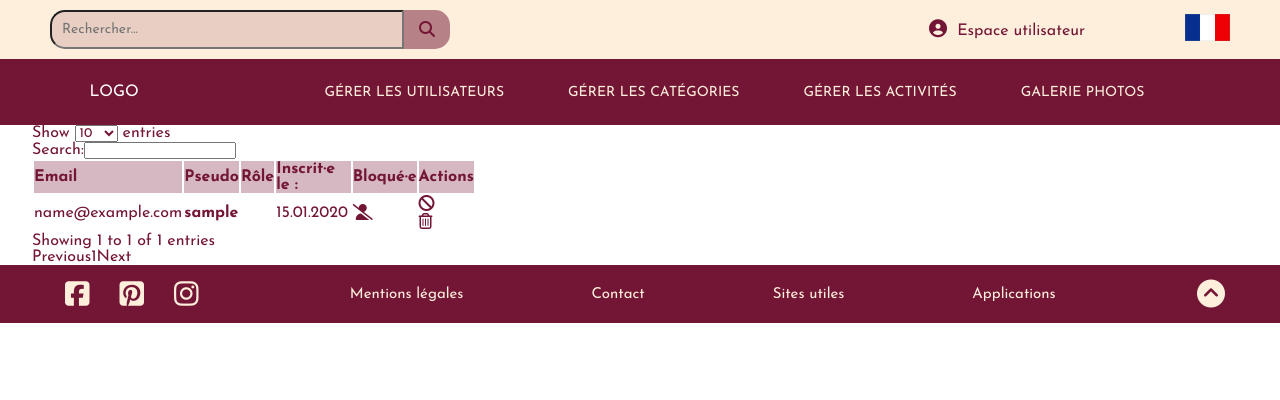
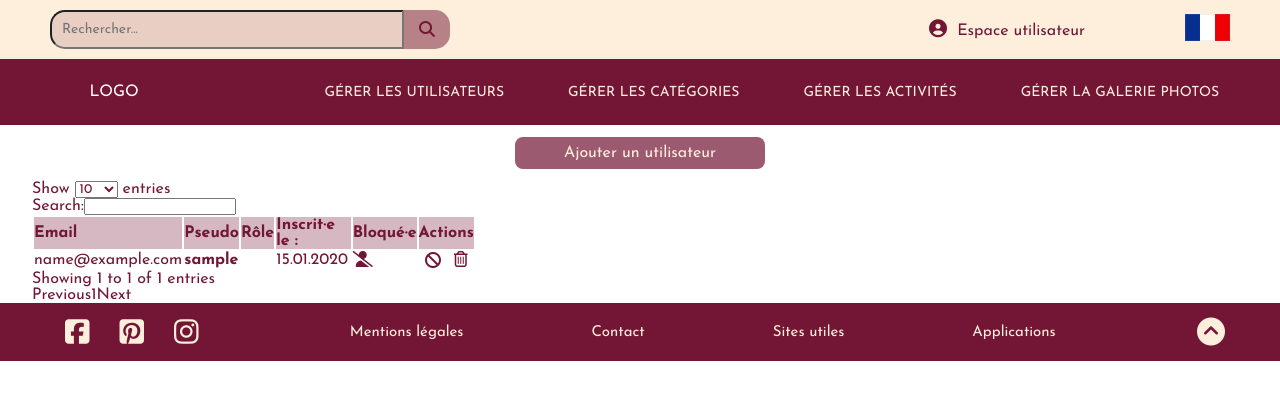
Before and after one commit to sophie-rud/Projet-dwwm-Hello-Bordeaux, a Symfony app: template templates/admin/page/user/admin_list_users.html.twig in a window 1280 px wide. Shown: the top 400 px of the page. Run offline with Twig, Linux system fonts and the light colour scheme; the template is opened without the code that fills it: most values are stand-ins (such as "Sample title", 1, 10 or a date in 2020); some libraries are stand-ins or nearby versions.

Commit message:
Modification popups admin & buttons 'add a ..'  on admin interfaces

```diff
--- a/public/asset/css/app.css
+++ b/public/asset/css/app.css
@@ -179,7 +179,7 @@ a {
   text-align: center;
 }
 
-.popup-confirmation {
+.popup-confirmation-delete, .popup-confirmation-block {
   display: none;
   position: fixed;
   background-color: #FEEFDD;
@@ -189,7 +189,7 @@ a {
   padding: 100px;
   text-align: center;
 }
-.popup-confirmation p {
+.popup-confirmation-delete p, .popup-confirmation-block p {
   margin-bottom: 25px;
 }
 
@@ -235,6 +235,28 @@ tr:nth-of-type(even) {
   height: 100%;
   object-fit: cover;
   overflow: hidden;
+}
+
+.td-flex {
+  display: flex;
+  flex-direction: row;
+  justify-content: space-around;
+  align-items: center;
+  gap: 0%;
+}
+.td-flex i {
+  padding: 0 3px;
+}
+
+.add-btn-style {
+  background-color: rgba(115, 21, 52, 0.7);
+  color: #FEEFDD;
+  border-radius: 8px;
+  padding: 8px 25px;
+  display: block;
+  text-align: center;
+  width: 200px;
+  margin: 12px auto;
 }
 
 #headerTopBar {
--- a/public/asset/js/main.js
+++ b/public/asset/js/main.js
@@ -1,7 +1,7 @@
 // ---------- BOUTONS DE CONFIRMATION popups (pour suppression, inscription)
 
-// On récupère tous les éléments ayant pour classe "js-popup-confirmation" (boutons avec confirmation de choix)
-const confirmationButtons = document.querySelectorAll('.js-popup-confirmation');
+// On récupère tous les éléments ayant pour classe "js-popup-confirmation-delete" (boutons avec confirmation de choix)
+const confirmationButtons = document.querySelectorAll('.js-popup-confirmation-delete');
 
 // pour chaque bouton de "confirmation" trouvé
 confirmationButtons.forEach((confirmationButton) => {
@@ -20,6 +20,17 @@ confirmationButtons.forEach((confirmationButton) => {
 })
 
 
+const confirmationBlockButtons = document.querySelectorAll('.js-popup-confirmation-block');
+confirmationBlockButtons.forEach((confirmationBlockButton) => {
+
+    confirmationBlockButton.addEventListener('click', () => {
+        const elementId = confirmationBlockButton.dataset.blockTriggerId;
+        const popup = document.querySelector(`[data-popup-block-target-id="${elementId}"]`);
+        popup.style.display = "block";
+    });
+})
+
+
 // ---------- BOUTONS ANNULER (ferme les popups)
 
 // On récupère tous les boutons "Annuler" ayant pour classe "js-close-popup"
@@ -32,7 +43,7 @@ closePopupButtons.forEach((closePopupButton) => {
     closePopupButton.addEventListener('click', () => {
 
         // On remonte jusqu'à la popup parente et on la masque
-        const popup = closePopupButton.closest('.popup-confirmation');
+        const popup = closePopupButton.closest('.popup-confirmation-delete, .popup-confirmation-block');
         popup.style.display = "none";
     });
 });
--- a/sass/components/_popup.scss
+++ b/sass/components/_popup.scss
@@ -1,4 +1,4 @@
-.popup-confirmation {
+.popup-confirmation-delete, .popup-confirmation-block {
   display: none;
   position: fixed;
   background-color: $limestone;
--- a/sass/style.scss
+++ b/sass/style.scss
@@ -11,6 +11,7 @@
 @import "components/messages-flash";
 @import "components/popup";
 @import "components/table";
+@import "components/buttons";
 
 // layout
 @import "layout/header";
--- a/templates/admin/admin_base.html.twig
+++ b/templates/admin/admin_base.html.twig
@@ -53,7 +53,7 @@
                     <li> <a href="{{ path('admin_list_users') }}"> Gérer les utilisateurs </a> </li>
                     <li> <a href="{{ path('admin_list_categories') }}"> Gérer les catégories </a> </li>
                     <li> <a href="{{ path('admin_list_activities') }}"> Gérer les activités </a> </li>
-                    <li> <a href="{{ path('admin_picture_gallery') }}"> Galerie photos </a> </li>
+                    <li> <a href="{{ path('admin_picture_gallery') }}"> Gérer la galerie photos </a> </li>
                 </ul>
             </nav>
         </div>
--- a/templates/admin/page/activity/admin_list_activities.html.twig
+++ b/templates/admin/page/activity/admin_list_activities.html.twig
@@ -6,6 +6,8 @@
 {% block main %}
 
 <section id="table-activities" class="admin-table">
+
+    <a class="add-btn-style" href="{{ path('admin_insert_activity') }}"> Publier une activité </a>
 
     <table id="myTable">
             <thead>
@@ -51,14 +53,14 @@
                         <a href="{{ path('admin_update_activity', {id: activity.id}) }}"> <i class="fa-solid fa-pencil"></i> </a>
 
                         {# Supprimer l'activité (+popup pour valider choix) #}
-                        <div class="popup-confirmation" data-popup-target-id="{{ activity.id }}">
+                        <div class="popup-confirmation-delete" data-popup-target-id="{{ activity.id }}">
                             <p>Voulez vous vraiment supprimer l'activité ?</p>
 
                             <a href="{{ path('admin_delete_activity', {id: activity.id}) }}" class="a-style-popup"> Supprimer </a>
                             <button class="js-close-popup"> Annuler </button>
                         </div>
 
-                        <p data-trigger-id="{{ activity.id }}" class="s-popup-confirmation"> <i class="fa-regular fa-trash-can"></i> </p>
+                        <p data-trigger-id="{{ activity.id }}" class="js-popup-confirmation-delete"> <i class="fa-regular fa-trash-can"></i> </p>
 
                     </td>
                 </tr>
--- a/templates/admin/page/category/admin_list_categories.html.twig
+++ b/templates/admin/page/category/admin_list_categories.html.twig
@@ -6,6 +6,8 @@
 {% block main %}
 
     <section id="table-categories" class="admin-table">
+
+        <a class="add-btn-style" href="{{ path('admin_insert_category') }}"> Ajouter une catégorie </a>
 
         <table id="myTable">
             <thead>
@@ -27,14 +29,14 @@
                         <a href="{{ path('admin_update_category', {id: category.id}) }}"> <i class="fa-solid fa-pencil"></i> </a>
 
                         {# Supprimer la catégorie (+popup pour valider choix) #}
-                        <div class="popup-confirmation" data-popup-target-id="{{ category.id }}">
+                        <div class="popup-confirmation-delete" data-popup-target-id="{{ category.id }}">
                             <p>Voulez vous vraiment supprimer la catégorie ?</p>
 
                             <a href="{{ path('admin_delete_category', {id: category.id}) }}" class="a-style-popup"> Supprimer </a>
                             <button class="js-close-popup"> Annuler </button>
                         </div>
 
-                        <p data-trigger-id="{{ category.id }}" class="js-popup-confirmation"> <i class="fa-regular fa-trash-can"></i> </p>
+                        <p data-trigger-id="{{ category.id }}" class="js-popup-confirmation-delete"> <i class="fa-regular fa-trash-can"></i> </p>
 
                     </td>
                 </tr>
--- a/templates/admin/page/user/admin_list_users.html.twig
+++ b/templates/admin/page/user/admin_list_users.html.twig
@@ -6,6 +6,8 @@
 {% block main %}
 
     <section id="table-users" class="admin-table">
+
+        <a class="add-btn-style" href="{{ path('admin_insert_user') }}"> Ajouter un utilisateur </a>
 
         <table id="myTable">
             <thead>
@@ -22,13 +24,14 @@
             <tbody>
             {% for user in users %}
 
-            {# {% if user->isGranted('ROLE_ADMIN') %} #}
 
                 <tr>
                     <td>{{ user.email }}</td>
                     <td> <p><strong>{{ user.username }}</strong></p></td>
                     <td>
-                        {% if 'ROLE_ADMIN' in user.roles %}
+                        {% if 'ROLE_SUPER_ADMIN' in user.roles %}
+                            <p>Super-admin</p>
+                            {% elseif 'ROLE_ADMIN' in user.roles %}
                                 <p>Admin</p>
                             {% elseif 'ROLE_USER' in user.roles %}
                                 <p>User</p>
@@ -40,28 +43,27 @@
                         {% endif %}
                     </td>
 
-                    <td>
+                    <td class="td-flex">
                         {# Bloquer l'utilisateur (+popup pour valider choix) #}
-                        <div class="popup-confirmation" data-popup-target-id="{{ user.id }}">
+                        <div class="popup-confirmation-block" data-popup-block-target-id="{{ user.id }}">
                             <p>Voulez vous bloquer {{ user.username }} ?</p>
 
                             <a href="{{ path('admin_block_user', {id: user.id}) }}" class="a-style-popup"> Bloquer </a>
                             <button class="js-close-popup"> Annuler </button>
                         </div>
 
-                        <p data-trigger-id="{{ user.id }}" class="js-popup-confirmation"> <i class="fa-solid fa-ban"></i> </p>
+                        <i data-block-trigger-id="{{ user.id }}" class="js-popup-confirmation-block fa-solid fa-ban"></i>
 
 
                         {# Supprimer l'utilisateur (+popup pour valider choix) #}
-                        <div class="popup-confirmation" data-popup-target-id="{{ user.id }}">
+                        <div class="popup-confirmation-delete" data-popup-target-id="{{ user.id }}">
                             <p>Voulez vous vraiment supprimer cet utilisateur : {{ user.username }} ?</p>
 
                             <a href="{{ path('admin_delete_user', {id: user.id}) }}" class="a-style-popup"> Supprimer </a>
                             <button class="js-close-popup"> Annuler </button>
                         </div>
 
-                        <p data-trigger-id="{{ user.id }}" class="js-popup-confirmation"> <i class="fa-regular fa-trash-can"></i> </p>
-
+                        <p> <i data-trigger-id="{{ user.id }}"  class="js-popup-confirmation-delete fa-regular fa-trash-can"></i> </p>
                     </td>
 
                 </tr>
```
Also changed, not shown: sass/components/_buttons.scss (added, +10 -0 lines), sass/components/_table.scss (+9 -0 lines), src/Controller/Admin/AdminUserController.php (+22 -5 lines), templates/admin/page/picture-gallery/admin_picture_gallery.html.twig (+6 -3 lines), 1 other file.
